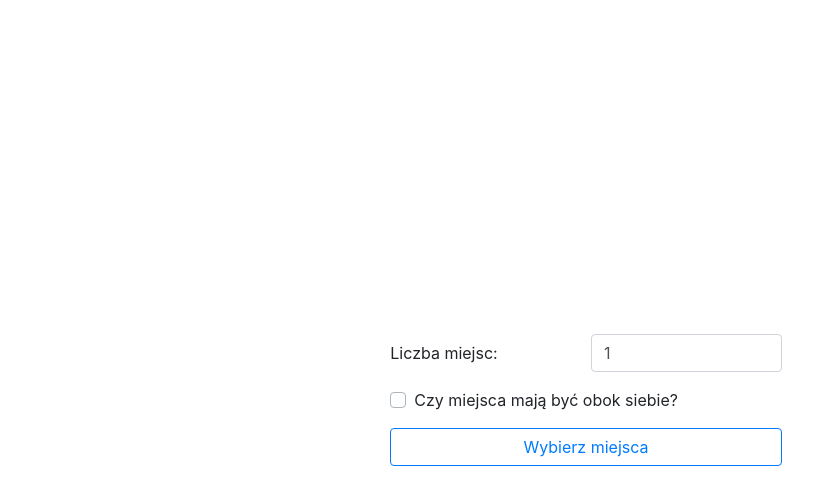
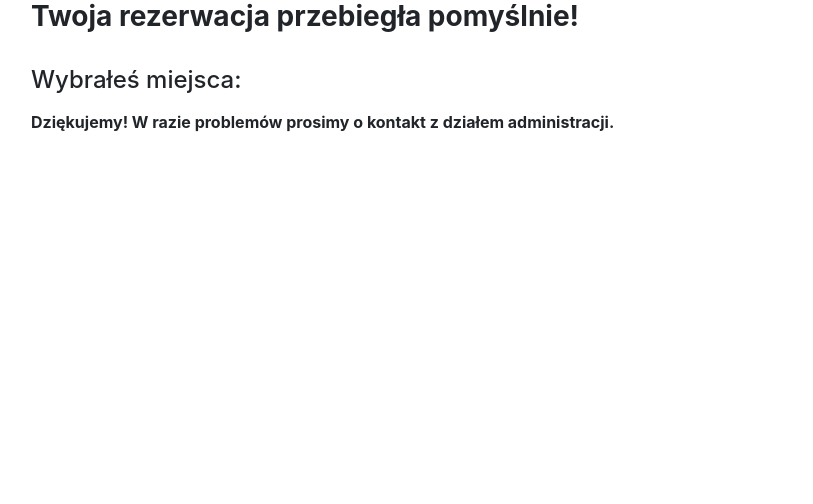
Before and after one commit to ekrzeptowski/xkom_task, a React (Create React App) app: page /summary in a window 1280 px wide. Shown: the top 504 px of the page, without its empty margins (54-867 px from the left). Built offline with nearby package versions, Linux system fonts and the light colour scheme.

Commit message:
Add summary page

```diff
--- a/src/App.js
+++ b/src/App.js
@@ -3,6 +3,7 @@ import { BrowserRouter, Route, Switch } from 'react-router-dom';
 
 import { Main } from './features/reservation/Main';
 import { SeatSelection } from './features/reservation/SeatSelection';
+import { Summary } from './features/reservation/Summary';
 
 import './App.scss';
 
@@ -13,6 +14,9 @@ function App() {
         <Route path="/reservation">
           <SeatSelection />
         </Route>
+        <Route path="/summary">
+          <Summary />
+        </Route>
         <Route path="/">
           <Main />
         </Route>
--- a/src/App.scss
+++ b/src/App.scss
@@ -4,3 +4,8 @@
   width: min-content;
   margin: 0 auto;
 }
+
+.list-dash {
+  list-style-type: '-';
+  list-style-position: inside;
+}
--- /dev/null
+++ b/src/features/reservation/Summary.js
@@ -0,0 +1,29 @@
+import React from 'react';
+import { useSelector } from 'react-redux';
+import { Container } from 'react-bootstrap';
+
+import { getReservation } from './reservationSlice';
+
+export function Summary() {
+  const reservation = useSelector(getReservation);
+
+  return (
+    <Container>
+      <h1 className="h3 font-weight-bold">
+        Twoja rezerwacja przebiegła pomyślnie!
+      </h1>
+      <br />
+      <h2 className="h4">Wybrałeś miejsca:</h2>
+      <ul className="text-monospace list-dash pl-0">
+        {reservation.selected.map((seat) => (
+          <li key={seat.id}>
+            rząd x{seat.cords.x}, miejsce y{seat.cords.y} (id{seat.id})
+          </li>
+        ))}
+      </ul>
+      <p className="font-weight-bold">
+        Dziękujemy! W razie problemów prosimy o kontakt z działem administracji.
+      </p>
+    </Container>
+  );
+}
```
